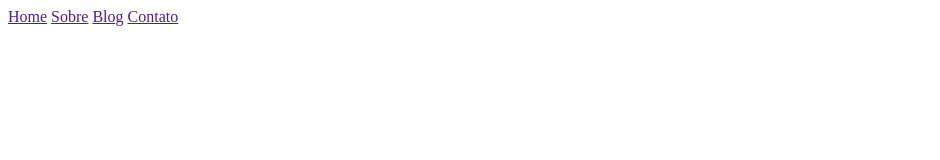
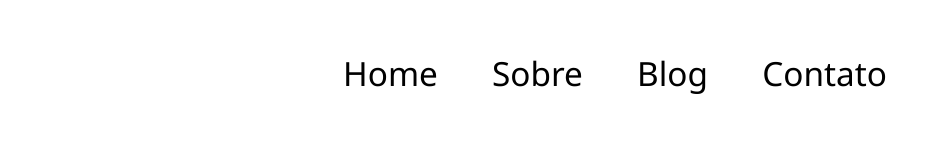
Before and after one commit to Morgana-K8/Borda-din-mica, a plain HTML site: page index.html in a window 1280 px wide. Shown: the whole page, without its empty margins (0-940 px from the left). Drawn offline with Linux system fonts and the light colour scheme.

Commit message:
primeiro commit

```diff
--- a/index.html
+++ b/index.html
@@ -1,9 +1,10 @@
 <!DOCTYPE html>
-<html lang="en">
+<html lang="pt-BR">
 <head>
     <meta charset="UTF-8">
     <meta http-equiv="X-UA-Compatible" content="IE=edge">
     <meta name="viewport" content="width=device-width, initial-scale=1.0">
+    <link rel="stylesheet" href="style.css">
     <title>Borda dinâmica</title>
 </head>
 <body>
--- a/style.css
+++ b/style.css
@@ -3,7 +3,6 @@
     padding: 0;
     box-sizing: border-box;
 }
-
 nav {
     text-align: center;
     margin-top: 50px;
```
